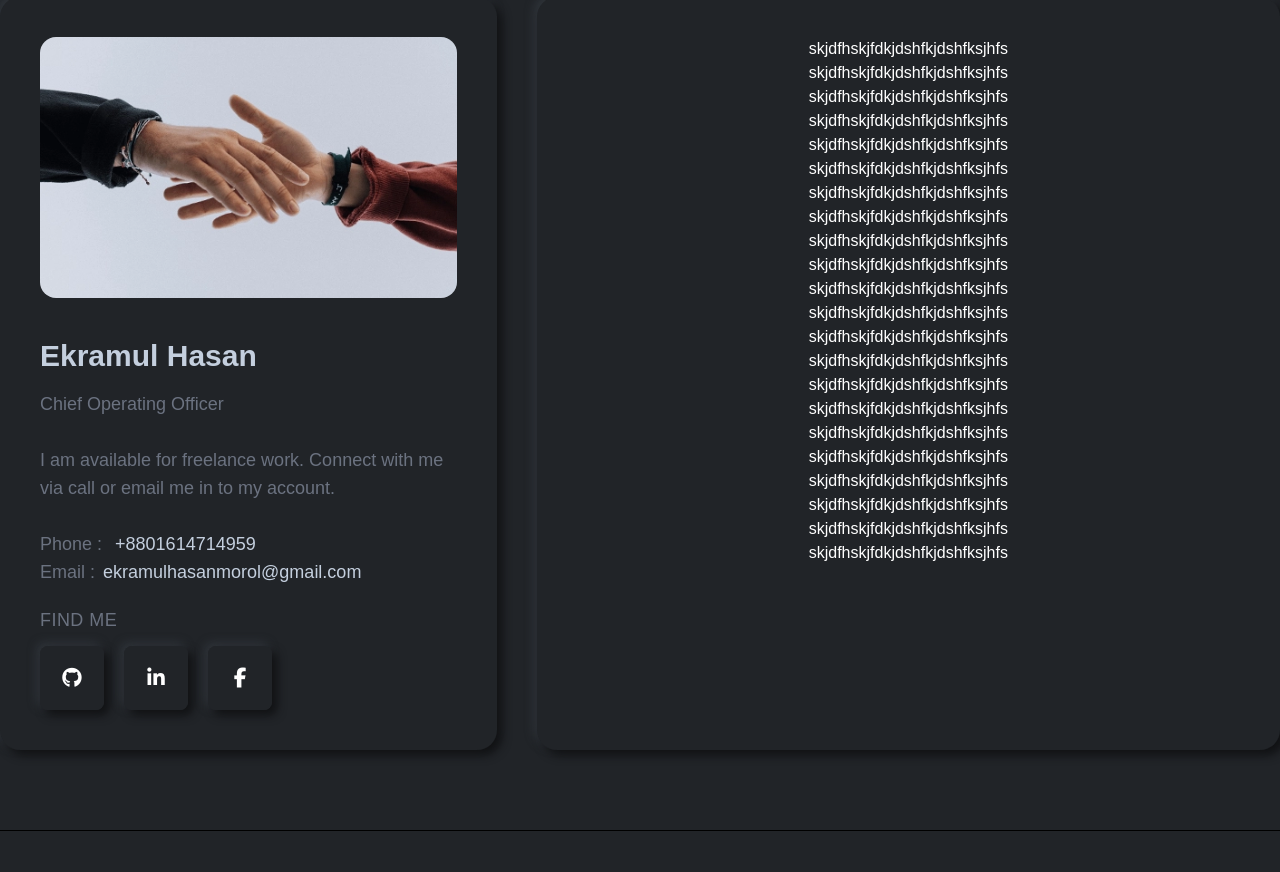
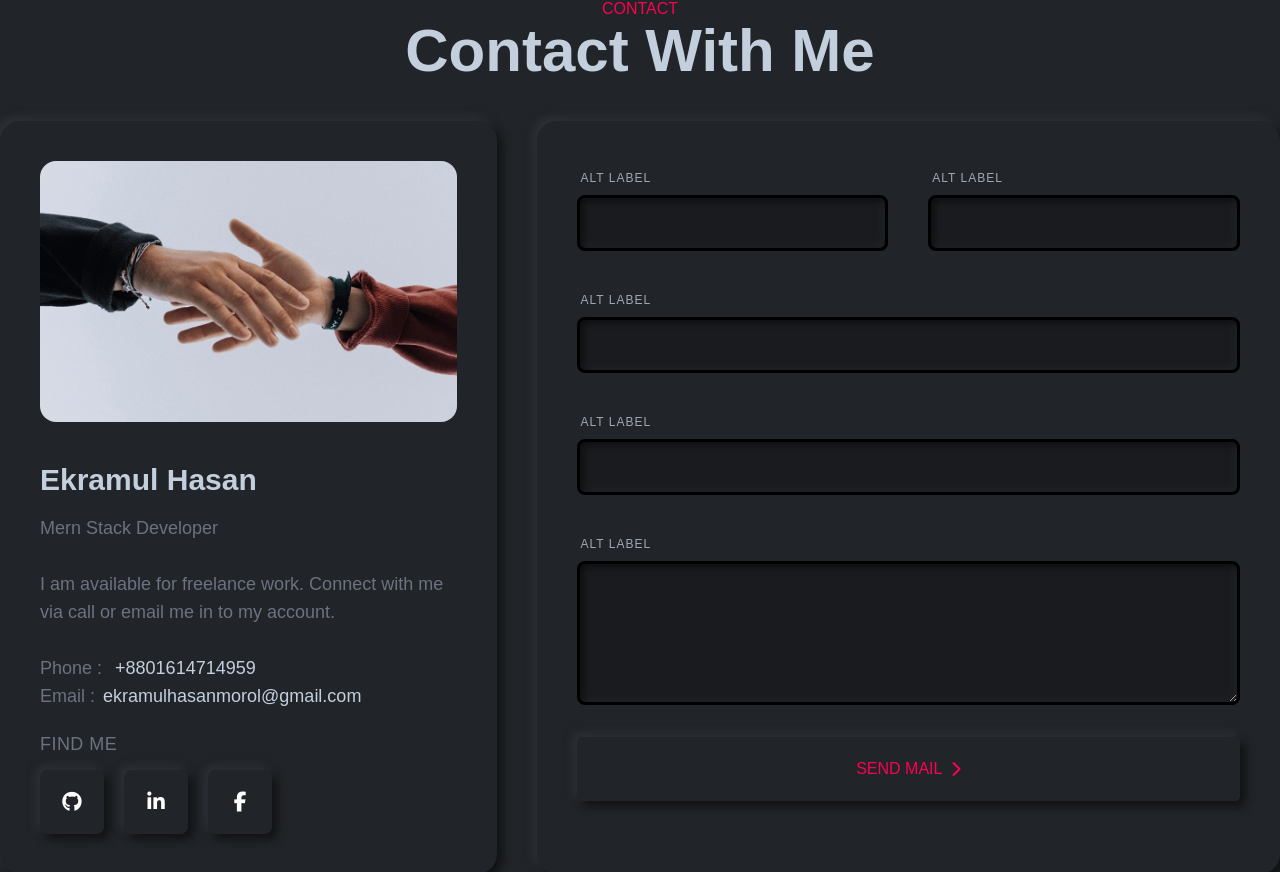
Before and after one commit to emonmorol/ekramul_portfolio, a React (Create React App) app: page / in a window 1280 px wide. Shown: the part 4303-5175 px from the top of the page. Built offline with nearby package versions, Linux system fonts and the light colour scheme.

Commit message:
form created

```diff
--- a/src/pages/Contact/Contact.css
+++ b/src/pages/Contact/Contact.css
@@ -8,7 +8,7 @@
   transition: color 0.3s ease;
 }
 
-.contact-card::after {
+/* .contact-card::after {
   content: "";
   position: absolute;
   z-index: -1;
@@ -24,7 +24,7 @@
 
 .contact-card:hover::after {
   opacity: 1;
-}
+} */
 
 .contact-image img {
   transform: scale(1);
@@ -34,3 +34,68 @@
 .contact-card:hover .contact-image img {
   transform: scale(1.2);
 }
+
+.contact-card form input {
+  background: #191b1e;
+  border: 3px solid black;
+  padding: 25px;
+  box-shadow: inset 2px 2px 7px #0a0b0c, inset -2px -2px 7px #282b30;
+}
+.contact-card form textarea {
+  background: #191b1e;
+  border: 3px solid black;
+  padding: 15px 20px;
+  box-shadow: inset 2px 2px 7px #0a0b0c, inset -2px -2px 7px #282b30;
+}
+.contact-card form label {
+  text-transform: uppercase;
+  letter-spacing: 1px;
+  font-size: 12px;
+  color: #a0a8b3;
+}
+
+.send-mail-button {
+  cursor: pointer;
+  display: flex;
+  position: relative;
+  z-index: 1;
+  text-transform: uppercase;
+  color: #ff014f;
+  padding: 20px;
+  justify-content: center;
+  align-items: center;
+  border-radius: 5px;
+  background: linear-gradient(45deg, #212428, #212428);
+  box-shadow: 5px 5px 10px #101113, -3px -3px 10px #32373d;
+  transition: color 0.3s ease;
+}
+
+.send-mail-button::after {
+  content: "";
+  position: absolute;
+  z-index: -1;
+  left: 0px;
+  top: 0px;
+  right: 0px;
+  bottom: 0px;
+  background: linear-gradient(-45deg, #19191b, #23272b);
+  border-radius: 5px;
+  opacity: 0;
+  transition: all 0.3s ease-in-out;
+}
+
+.send-mail-button:hover::after {
+  opacity: 1;
+}
+
+.send-mail-button:hover {
+  box-shadow: 5px 5px 10px #101113, -3px -3px 10px #32373d;
+  color: #ff014f;
+}
+.send-mail-button i {
+  margin-left: 8px;
+  transition: margin-left 0.4s ease;
+}
+.send-mail-button:hover i {
+  margin-left: 20px;
+}
--- a/src/pages/Contact/Contact.js
+++ b/src/pages/Contact/Contact.js
@@ -5,6 +5,8 @@ import contact from "../../assets/images/contact1.webp";
 const Contact = () => {
   return (
     <div id="contact" className="max-w-7xl mx-auto">
+      <p className="text-base text-secondary uppercase">Contact</p>
+      <p className="text-accent font-bold text-6xl mb-10">Contact With Me</p>
       <div className="w-full flex justify-center gap-10">
         <div className="contact-card p-10 w-2/5 h-full text-left">
           <div className="contact-image rounded-2xl overflow-hidden mb-10">
@@ -14,7 +16,7 @@ const Contact = () => {
             Ekramul Hasan
           </h3>
           <p className="text-gray-500 text-lg">
-            Chief Operating Officer
+            Mern Stack Developer
             <br />
             <br />
             I am available for freelance work. Connect with me via call or email
@@ -67,28 +69,38 @@ const Contact = () => {
           </div>
         </div>
         <div className="contact-card p-10 w-3/5">
-          <h2>skjdfhskjfdkjdshfkjdshfksjhfs</h2>
-          <h2>skjdfhskjfdkjdshfkjdshfksjhfs</h2>
-          <h2>skjdfhskjfdkjdshfkjdshfksjhfs</h2>
-          <h2>skjdfhskjfdkjdshfkjdshfksjhfs</h2>
-          <h2>skjdfhskjfdkjdshfkjdshfksjhfs</h2>
-          <h2>skjdfhskjfdkjdshfkjdshfksjhfs</h2>
-          <h2>skjdfhskjfdkjdshfkjdshfksjhfs</h2>
-          <h2>skjdfhskjfdkjdshfkjdshfksjhfs</h2>
-          <h2>skjdfhskjfdkjdshfkjdshfksjhfs</h2>
-          <h2>skjdfhskjfdkjdshfkjdshfksjhfs</h2>
-          <h2>skjdfhskjfdkjdshfkjdshfksjhfs</h2>
-          <h2>skjdfhskjfdkjdshfkjdshfksjhfs</h2>
-          <h2>skjdfhskjfdkjdshfkjdshfksjhfs</h2>
-          <h2>skjdfhskjfdkjdshfkjdshfksjhfs</h2>
-          <h2>skjdfhskjfdkjdshfkjdshfksjhfs</h2>
-          <h2>skjdfhskjfdkjdshfkjdshfksjhfs</h2>
-          <h2>skjdfhskjfdkjdshfkjdshfksjhfs</h2>
-          <h2>skjdfhskjfdkjdshfkjdshfksjhfs</h2>
-          <h2>skjdfhskjfdkjdshfkjdshfksjhfs</h2>
-          <h2>skjdfhskjfdkjdshfkjdshfksjhfs</h2>
-          <h2>skjdfhskjfdkjdshfkjdshfksjhfs</h2>
-          <h2>skjdfhskjfdkjdshfkjdshfksjhfs</h2>
+          <form className="">
+            <div className="mb-8 flex gap-10">
+              <div class="form-control w-full">
+                <label class="label">Alt label</label>
+                <input type="text" class="input input-bordered w-full" />
+              </div>
+
+              <div class="form-control w-full">
+                <label class="label">Alt label</label>
+                <input type="text" class="input input-bordered w-full" />
+              </div>
+            </div>
+
+            <div class="mb-8 form-control w-full">
+              <label class="label">Alt label</label>
+              <input type="text" class="input input-bordered w-full" />
+            </div>
+
+            <div class="mb-8 form-control w-full">
+              <label class="label">Alt label</label>
+              <input type="text" class="input input-bordered w-full" />
+            </div>
+
+            <div class="mb-8 form-control">
+              <label class="label">Alt label</label>
+              <textarea class="textarea textarea-bordered h-36"></textarea>
+            </div>
+
+            <button className="send-mail-button w-full" type="submit">
+              <span> Send Mail</span> <i class="fa-solid fa-chevron-right"></i>
+            </button>
+          </form>
         </div>
       </div>
     </div>
--- a/src/pages/Home/Home.js
+++ b/src/pages/Home/Home.js
@@ -19,7 +19,7 @@ const Home = () => {
               <span>
                 <Typed
                   strings={[
-                    "A MERN Developer",
+                    "A Mern Developer",
                     "A Frontend Developer",
                     "A Backend Developer",
                     "A React.JS Developer",
```
